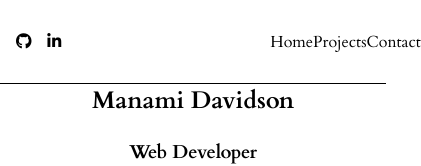
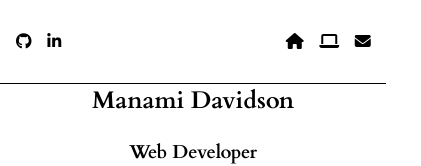
Before and after one commit to manami-d/manami-portfolio, a React (Create React App) app: page / in a window 390 px wide. Shown: the top 166 px of the page, 421 px wide, since content can reach past the window. Built offline with nearby package versions, Linux system fonts and the light colour scheme.

Commit message:
Add menu icons for mobile

```diff
--- a/src/components/Navbar.js
+++ b/src/components/Navbar.js
@@ -22,6 +22,24 @@ const Nav = styled.nav`
     .nav-right {
         width: 30%;
     }
+    //mobile
+    @media only screen and (max-width: 719px) {
+        .mob-icon {
+            display: inline-block;
+        }
+        span {
+            display: none;
+        }
+    }
+    //tablet and desktop
+    @media only screen and (min-width: 720px) {
+        .mob-icon {
+            display: none;
+        }
+        span {
+            display: inline-block;
+        }
+    }
 `;
 
 const Navbar = () => {
@@ -41,13 +59,22 @@ const Navbar = () => {
             </ul>
             <ul className="nav-right">
                 <li>
-                    <Link to="/">Home</Link>
+                    <Link to="/">
+                        <i className="mob-icon fas fa-home"></i>
+                        <span>Home</span>
+                    </Link>
                 </li>
                 <li>
-                    <Link to="/projects">Projects</Link>
+                    <Link to="/projects">
+                        <i className="mob-icon fas fa-laptop"></i>
+                        <span>Projects</span>
+                    </Link>
                 </li>
                 <li>
-                    <Link to="/contact">Contact</Link>
+                    <Link to="/contact">
+                        <i className="mob-icon fa fa-envelope" aria-hidden="true"></i>
+                        <span>Contact</span>
+                    </Link>
                 </li>
             </ul>
         </Nav>
```
